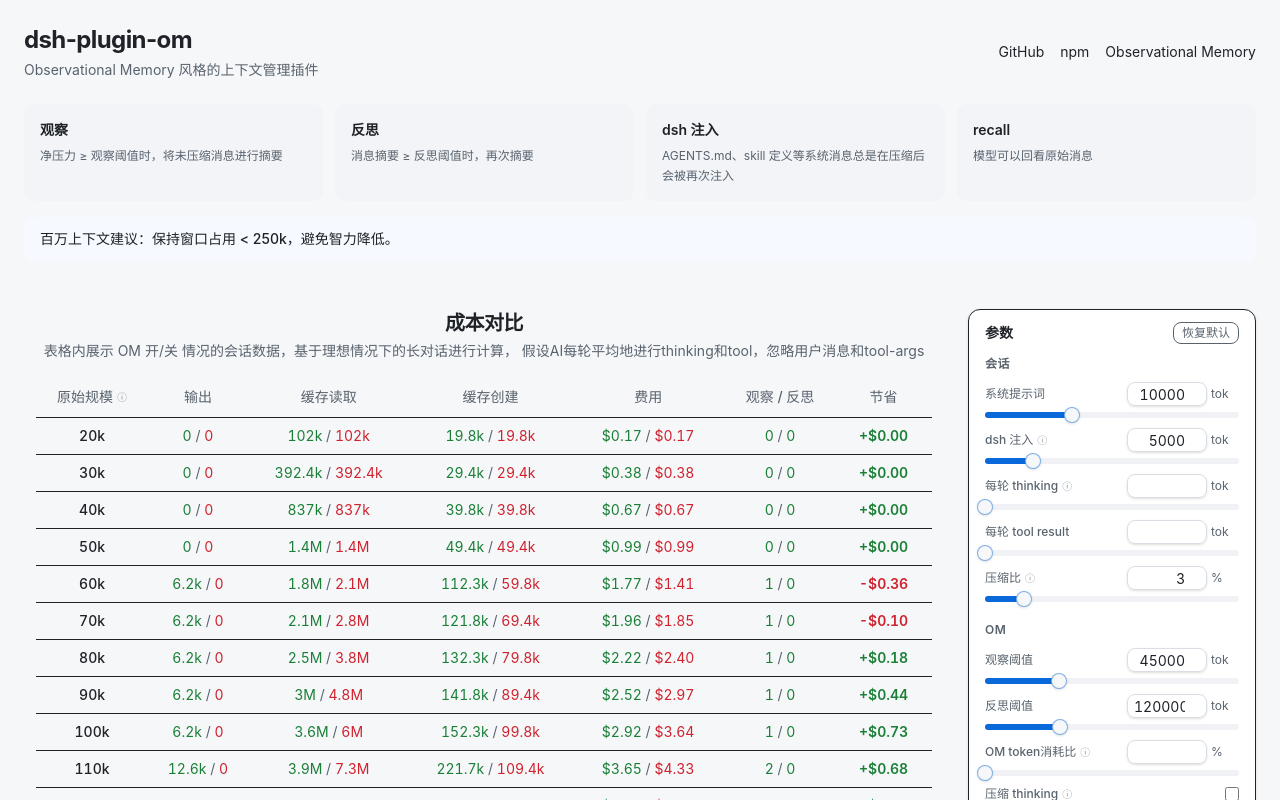
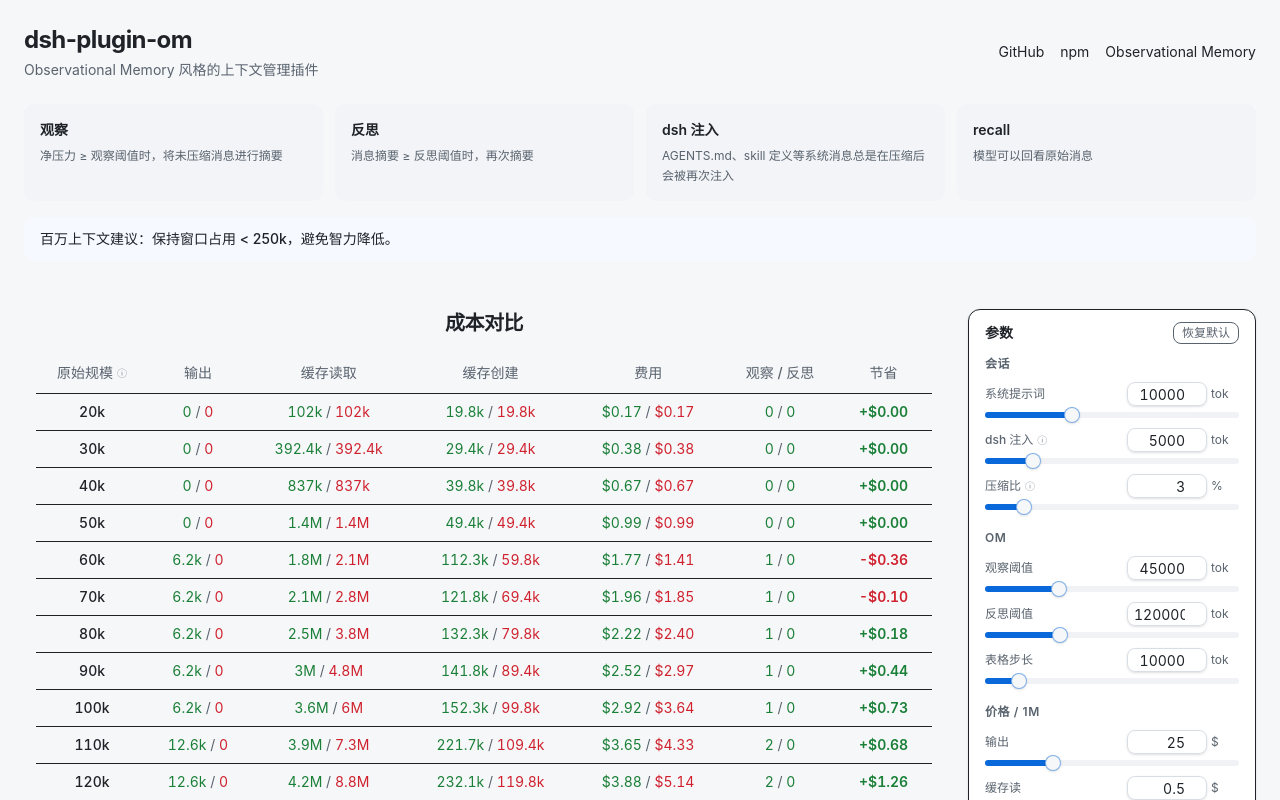
Before and after one commit to FanetheDivine/dsh-plugin-om, a React (Vite) app in the folder web/: page / in a window 1280 px wide. Shown: the top 800 px of the page. Built offline with nearby package versions, Linux system fonts and the light colour scheme.

Commit message:
feat(web): 精简参数面板并把表格假设移至表下列出

```diff
--- a/web/src/components/CostTable.tsx
+++ b/web/src/components/CostTable.tsx
@@ -1,8 +1,8 @@
 /**
  * 成本对比表：原始会话规模 20k–250k 逐行对比 om 开/关的三类 token 消耗、费用、
  * 压缩次数与节省额。数据由 web/src/model.ts 的 buildTable 生成。
- * 上方描述补充表格成立的假设：纯多 step 会话，thinking 只输出、tool result 只写入、
- * toolcall 忽略，前缀缓存计费与摘要独立会话口径；「原始规模」说明置于表头 tooltip。
+ * 下方列出表格成立的假设：step token 均匀增长、step 输出不计入公式、thinking 始终不压缩、
+ * 压缩会话经验公式计费与前缀缓存口径；「原始规模」说明置于表头 tooltip。
  * 每格合并显示两个值：om 开启（绿）/ om 关闭（红），保留当前配色。
  */
 import {
@@ -40,10 +40,6 @@
     <section id="table" className="flex flex-col items-center">
       <div className="mb-4 w-full max-w-4xl text-center">
         <h2 className="text-xl font-semibold tracking-tight">成本对比</h2>
-        <p className="mt-1 text-sm text-muted-foreground">
-          表格内展示 OM 开/关 情况的会话数据，基于理想情况下的长对话进行计算，
-          假设AI每轮平均地进行thinking和tool，忽略用户消息和tool-args
-        </p>
       </div>
       <div className="w-full max-w-4xl overflow-x-auto">
         <Table>
@@ -57,7 +53,7 @@
                       <span className="cursor-help text-[10px] text-muted-foreground/70">ⓘ</span>
                     </TooltipTrigger>
                     <TooltipContent className="max-w-48">
-                      不开启OM时对话占据的上下文，完全由系统提示词和tool-result构成
+                      不开启 OM 时对话占据的上下文，由系统提示词、dsh 注入消息与各 step 输入构成
                     </TooltipContent>
                   </Tooltip>
                 </span>
@@ -104,6 +100,26 @@
           </TableBody>
         </Table>
       </div>
+      <div className="mt-4 w-full max-w-4xl">
+        <p className="text-sm text-muted-foreground">
+          表格内展示 OM 开/关情况的会话数据，基于理想情况下的长对话进行计算，并做如下假设：
+        </p>
+        <ul className="mt-2 list-disc space-y-1 pl-5 text-sm text-muted-foreground">
+          <li>
+            每个 step 的 token 均匀增长：每 step 模型接受 800 token
+            数据（text、tool-args、用户&系统消息、tool-result）
+          </li>
+          <li>每 step 的 320 token 输出（thinking、text、tool-args）不计入公式</li>
+          <li>thinking 始终不压缩</li>
+          <li>
+            每次压缩（观察/反思）按公式计费：缓存创建 ≈ 1.3 × 输入，缓存读 ≈ 1.75 × 输入，输出 ≈
+            压缩比 × 输入 + 5,000
+          </li>
+          <li>
+            前缀缓存：首轮整段缓存创建，之后每轮缓存读取上一轮、缓存写入本轮新增；压缩替换后重建
+          </li>
+        </ul>
+      </div>
     </section>
   );
 }
--- a/web/src/components/ParamsPanel.tsx
+++ b/web/src/components/ParamsPanel.tsx
@@ -81,43 +81,6 @@
   );
 }
 
-/** 布尔参数项属性。 */
-type CheckFieldProps = {
-  /** 字段标签。 */
-  label: string;
-  /** 字段说明（可选，悬停显示）。 */
-  tooltip?: string;
-  /** 当前值（受控）。 */
-  checked: boolean;
-  /** 值变更回调。 */
-  onChange: (checked: boolean) => void;
-};
-
-/** 勾选框参数项：标签 + 勾选框，说明悬停显示。 */
-function CheckField({ label, tooltip, checked, onChange }: CheckFieldProps) {
-  return (
-    <div className="flex items-center justify-between gap-2">
-      <div className="flex items-center gap-1">
-        <Label className="text-xs text-muted-foreground">{label}</Label>
-        {tooltip !== undefined ? (
-          <Tooltip>
-            <TooltipTrigger asChild>
-              <span className="cursor-help text-[10px] text-muted-foreground/70">ⓘ</span>
-            </TooltipTrigger>
-            <TooltipContent className="max-w-48">{tooltip}</TooltipContent>
-          </Tooltip>
-        ) : null}
-      </div>
-      <input
-        type="checkbox"
-        className="h-3.5 w-3.5 cursor-pointer accent-primary"
-        checked={checked}
-        onChange={(e) => onChange(e.target.checked)}
-      />
-    </div>
-  );
-}
-
 /** 参数面板属性。 */
 type ParamsPanelProps = {
   /** 当前参数。 */
@@ -170,27 +133,8 @@
             onChange={(v) => set({ injectedTokens: v })}
           />
           <SliderField
-            label="每轮 thinking"
-            tooltip="模型输出的thinking tokens，只计算输出token，不占据上下文；开启「压缩 thinking」时观察压缩随被压缩消息一并输入OM"
-            unit="tok"
-            value={params.thinkingTokens}
-            min={0}
-            max={10000}
-            step={100}
-            onChange={(v) => set({ thinkingTokens: v })}
-          />
-          <SliderField
-            label="每轮 tool result"
-            unit="tok"
-            value={params.toolResultTokens}
-            min={0}
-            max={30000}
-            step={100}
-            onChange={(v) => set({ toolResultTokens: v })}
-          />
-          <SliderField
             label="压缩比"
-            tooltip="摘要输出 / 被压缩消息，只决定压缩后 history 块在上下文中的大小，不参与计费"
+            tooltip="摘要输出 / 被压缩消息，决定压缩后 history 块在上下文中的大小，并参与压缩输出计费（输出 ≈ 压缩比 × 输入 + 5,000）"
             unit="%"
             value={Math.round(params.compressionRatio * 1000) / 10}
             min={0.5}
@@ -221,22 +165,6 @@
             max={400000}
             step={5000}
             onChange={(v) => set({ reflectThresholdTokens: v })}
-          />
-          <SliderField
-            label="OM token消耗比"
-            tooltip="OM观察/摘要时，输出token相对输入消息的token的比值，按输出计费"
-            unit="%"
-            value={Math.round(params.omTokenRatio * 100)}
-            min={0}
-            max={200}
-            step={5}
-            onChange={(v) => set({ omTokenRatio: v / 100 })}
-          />
-          <CheckField
-            label="压缩 thinking"
-            tooltip="开启后观察压缩时 thinking 随被压缩消息一并输入 OM（计入摘要输入与 OM token消耗比基数）；关闭时 thinking 只按输出计费，不进 OM"
-            checked={params.compressThinking}
-            onChange={(v) => set({ compressThinking: v })}
           />
           <SliderField
             label="表格步长"
```
